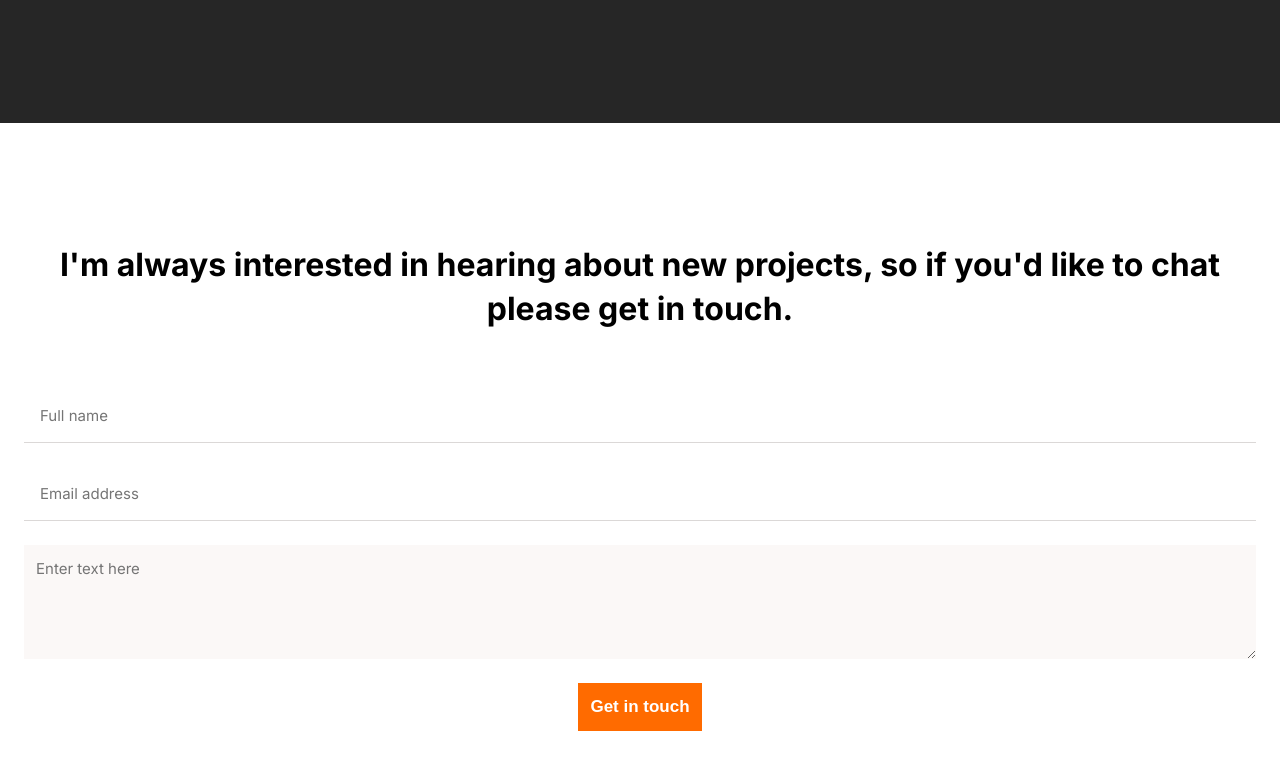
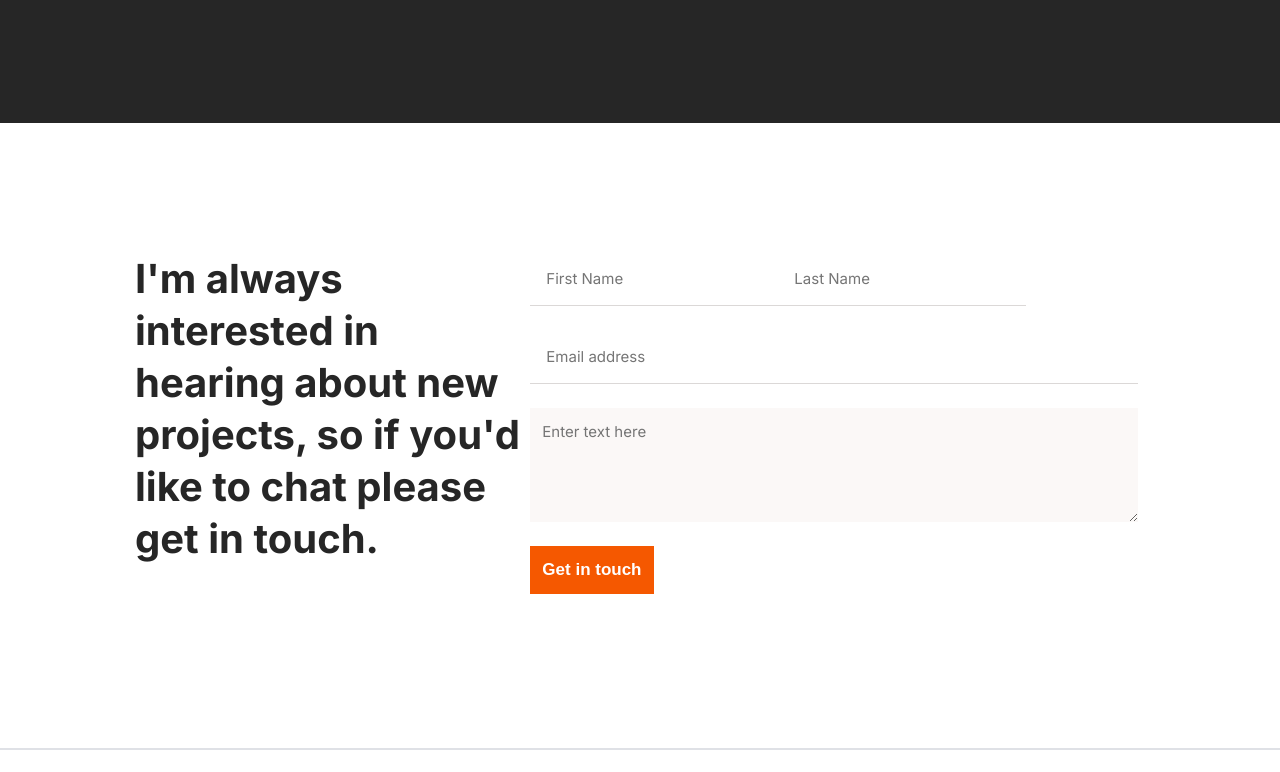
Before and after one commit to hsztan/micro-portfolio, a website: page index.html in a window 1280 px wide. Shown: the part 3660-4432 px from the top of the page. Drawn offline with Linux system fonts and the light colour scheme.

Commit message:
Add styling to desktop version of form-section

```diff
--- a/index.html
+++ b/index.html
@@ -267,6 +267,24 @@
             placeholder="Full name"
             required
           />
+          <div class="full-name">
+            <input
+            class="first-name"
+            type="text"
+            maxlength="30"
+            name="name"
+            placeholder="First Name"
+            required
+          />
+          <input
+            class="last-name"
+            type="text"
+            maxlength="30"
+            name="last-name"
+            placeholder="Last Name"
+            required
+          />
+        </div>
           <input
             class="email"
             type="email"
@@ -274,7 +292,7 @@
             placeholder="Email address"
             required
           />
-          <textarea
+          <textarea class="comment"
             placeholder="Enter text here"
             name="comment"
             maxlength="500"
--- a/main.css
+++ b/main.css
@@ -172,7 +172,8 @@ nav ul .email-icon {
   }
 
   .headline .content {
-    margin: 0 auto;
+    align-self: center;
+    margin: 0;
     max-width: 328px;
     width: 100%;
   }
@@ -200,8 +201,8 @@ nav ul .email-icon {
   }
 
   .headline .social {
+    align-self: flex-start;
     margin-left: 15px;
-    align-self: flex-start;
     height: 20px;
     order: 2;
   }
@@ -734,6 +735,10 @@ nav ul .email-icon {
   display: block;
 }
 
+.contact .full-name {
+  display: none;
+}
+
 .contact .email {
   margin-top: 25px;
 }
@@ -789,3 +794,46 @@ input:focus {
   align-items: center;
   justify-content: space-between;
 }
+
+/* Styling contact for desktop */
+
+@media screen and (min-width: 992px) {
+  .contact{
+    display: flex;
+    padding: 130px 142px 154px 135px
+  }
+
+  .contact .title {
+    color: #262626;
+    text-align: left;
+    width: 445px;
+    height: 256px;
+    font-size: 40px;
+    line-height: 52px;
+  }
+
+  .contact .contact-form {
+    width: 684px;
+    margin-top: 0;
+  }
+
+  .contact .full-name {
+    width: 100%;
+    display: flex;
+    flex: 1;
+  }
+
+  .contact .name {
+    display: none;
+  }
+
+  .contact .form-btn {
+    align-self: flex-start;
+    background: #f55800;
+  }
+
+  .content .comment::placeholder {
+    content: 'gBRUHAKSJHDFJKASDHFS';
+  }
+
+}
```
